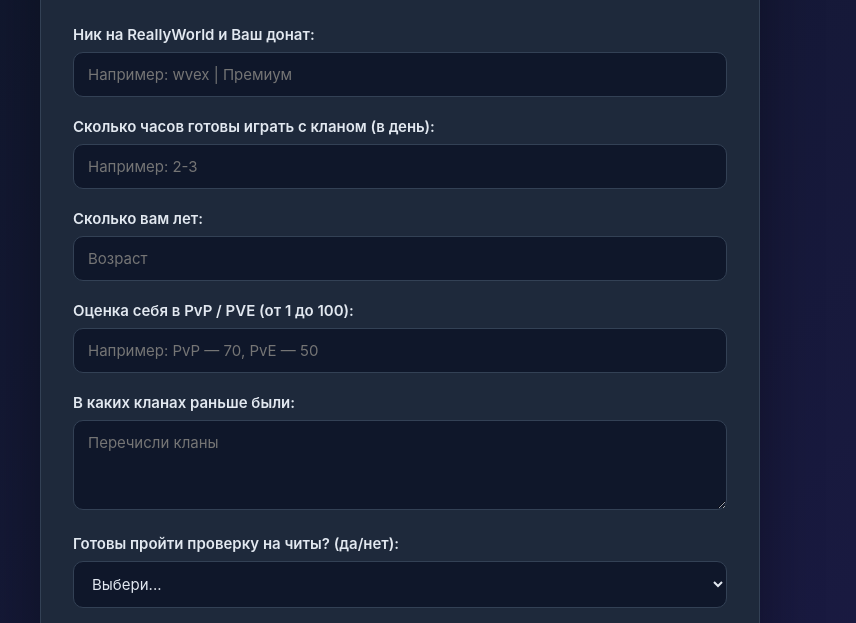
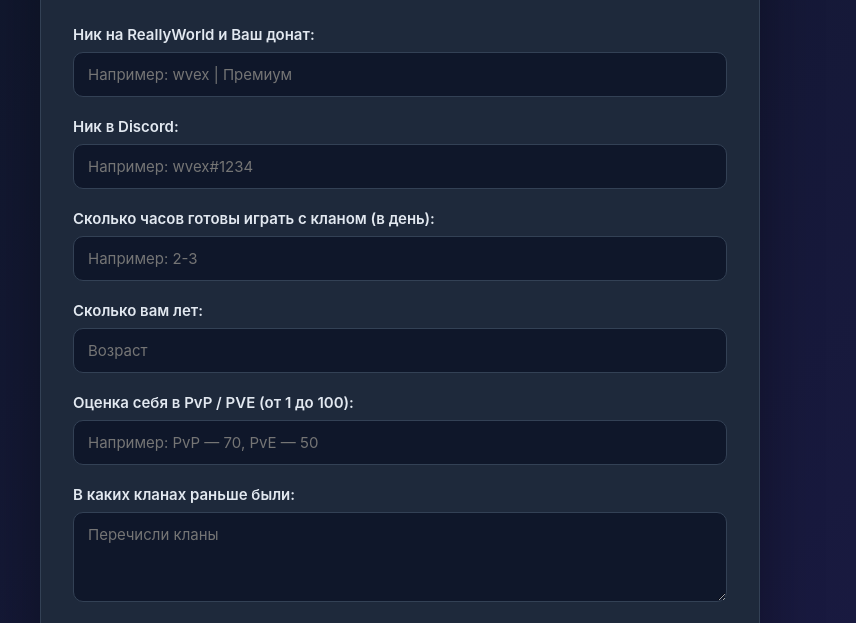
Before and after one commit to ArtemyTema/anceta, a plain HTML site: page index.html in a window 1280 px wide. Shown: the part 129-752 px from the top of the page, without its empty margins (240-1096 px from the left). Drawn offline with Linux system fonts and the light colour scheme.

Commit message:
Add Discord nickname field

```diff
--- a/index.html
+++ b/index.html
@@ -97,6 +97,10 @@
         <input name="Ник на ReallyWorld и Ваш донат" type="text" required placeholder="Например: wvex | Премиум" />
       </div>
       <div class="field">
+        <label>Ник в Discord:</label>
+        <input name="Ник в Discord" type="text" required placeholder="Например: wvex#1234" />
+      </div>
+      <div class="field">
         <label>Сколько часов готовы играть с кланом (в день):</label>
         <input name="Сколько часов готовы играть с кланом (в день)" type="text" required placeholder="Например: 2-3" />
       </div>
```
Also changed, not shown: 1 other file.
